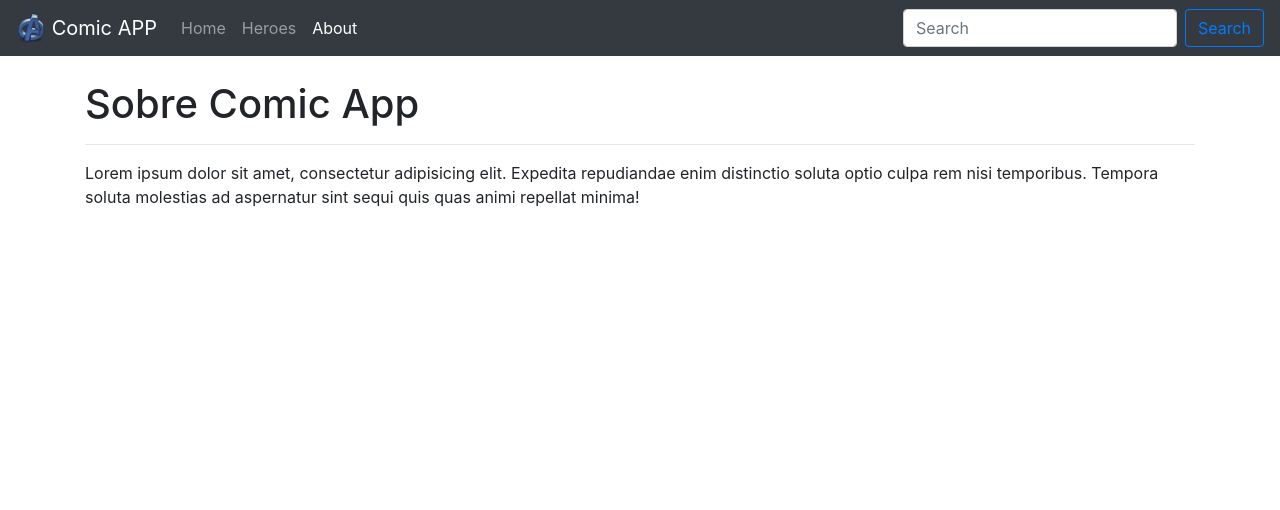
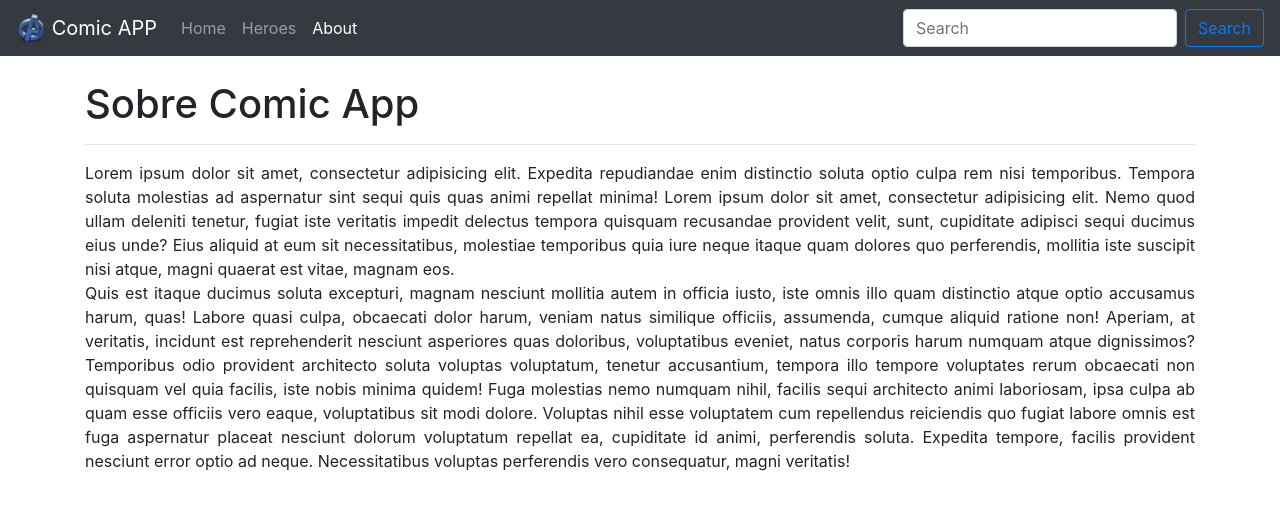
Before and after one commit to samir04m/Angular-comicApp, an Angular app: page /about in a window 1280 px wide. Shown: the top 510 px of the page. Built offline with nearby package versions, Linux system fonts and the light colour scheme.

Commit message:
Uso de algunos pipes

```diff
--- a/src/app/components/about/about.component.html
+++ b/src/app/components/about/about.component.html
@@ -3,6 +3,9 @@
 
    <h1 class="animated fadeIn fast">Sobre Comic App</h1>
    <hr>
-   <p class="animated fadeIn">Lorem ipsum dolor sit amet, consectetur adipisicing elit. Expedita repudiandae enim distinctio soluta optio culpa rem nisi temporibus. Tempora soluta molestias ad aspernatur sint sequi quis quas animi repellat minima!</p>
+   <p class="text-justify animated fadeIn">Lorem ipsum dolor sit amet, consectetur adipisicing elit. Expedita repudiandae enim distinctio soluta optio culpa rem nisi temporibus. Tempora soluta molestias ad aspernatur sint sequi quis quas animi repellat minima!
+   Lorem ipsum dolor sit amet, consectetur adipisicing elit. Nemo quod ullam deleniti tenetur, fugiat iste veritatis impedit delectus tempora quisquam recusandae provident velit, sunt, cupiditate adipisci sequi ducimus eius unde? Eius aliquid at eum sit necessitatibus, molestiae temporibus quia iure neque itaque quam dolores quo perferendis, mollitia iste suscipit nisi atque, magni quaerat est vitae, magnam eos.
+   <br>
+   Quis est itaque ducimus soluta excepturi, magnam nesciunt mollitia autem in officia iusto, iste omnis illo quam distinctio atque optio accusamus harum, quas! Labore quasi culpa, obcaecati dolor harum, veniam natus similique officiis, assumenda, cumque aliquid ratione non! Aperiam, at veritatis, incidunt est reprehenderit nesciunt asperiores quas doloribus, voluptatibus eveniet, natus corporis harum numquam atque dignissimos? Temporibus odio provident architecto soluta voluptas voluptatum, tenetur accusantium, tempora illo tempore voluptates rerum obcaecati non quisquam vel quia facilis, iste nobis minima quidem! Fuga molestias nemo numquam nihil, facilis sequi architecto animi laboriosam, ipsa culpa ab quam esse officiis vero eaque, voluptatibus sit modi dolore. Voluptas nihil esse voluptatem cum repellendus reiciendis quo fugiat labore omnis est fuga aspernatur placeat nesciunt dolorum voluptatum repellat ea, cupiditate id animi, perferendis soluta. Expedita tempore, facilis provident nesciunt error optio ad neque. Necessitatibus voluptas perferendis vero consequatur, magni veritatis!</p>
 
 </div>
--- a/src/app/components/heroe/heroe.component.html
+++ b/src/app/components/heroe/heroe.component.html
@@ -1,6 +1,8 @@
 <br>
 <div class="container">
-   <h1 class="animated fadeIn fast">{{heroe.nombre}} <small>({{heroe.aparicion}})</small></h1>
+   <h1 class="animated fadeIn fast">
+      {{heroe.nombre | uppercase}} <small>({{heroe.aparicion | date:'y'}})</small>
+   </h1>
    <hr>
 
    <div class="row animated fadeIn fast">
```
